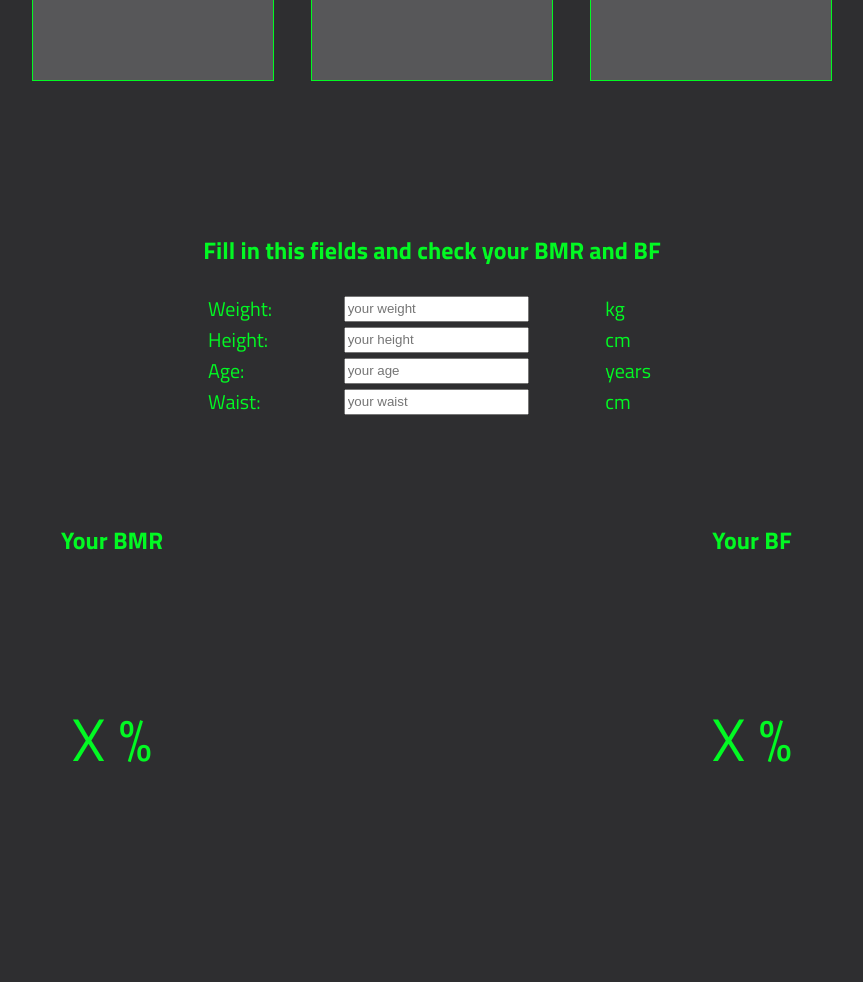
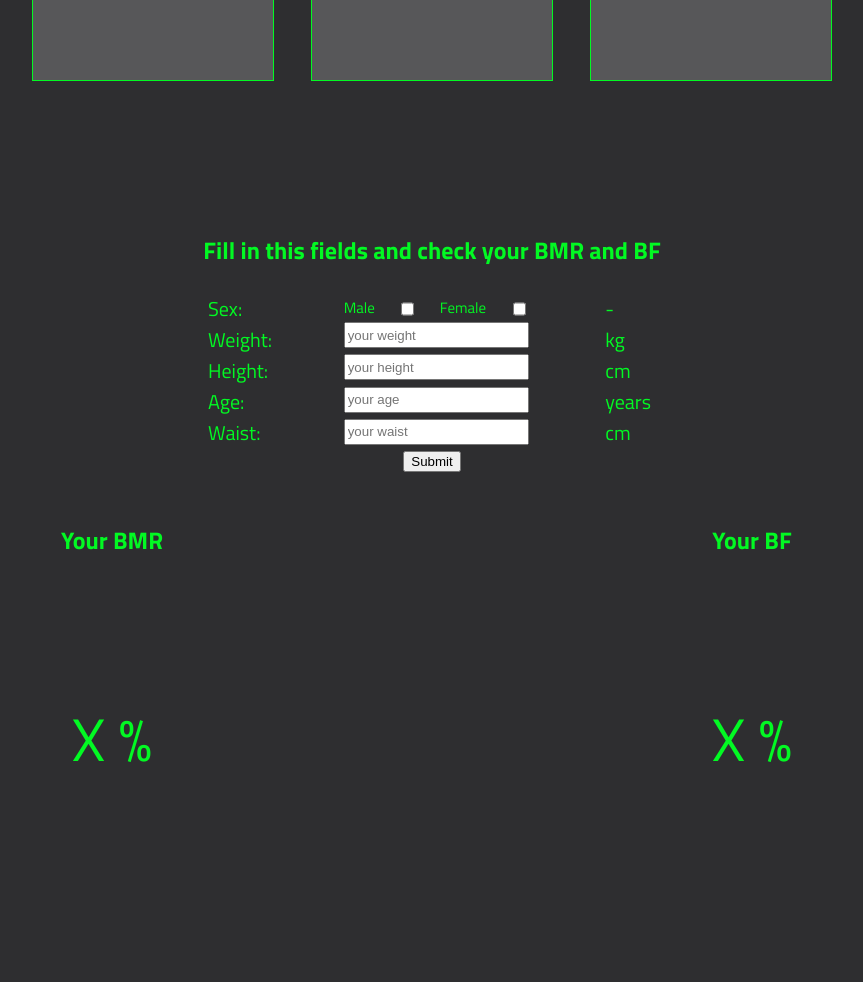
Before and after one commit to Glina1993/Gymsfit, a plain HTML site: page index.html in a window 1280 px wide. Shown: the part 1418-2400 px from the top of the page, without its empty margins (208-1071 px from the left). Drawn offline with Linux system fonts and the light colour scheme.

Commit message:
Main styling done vol. 2

```diff
--- a/css/style.css
+++ b/css/style.css
@@ -191,3 +191,35 @@ body {
     font-size: 60px;
     padding-top: 75px;
 }
+
+.sex-data {
+    width: 35%;
+    display: flex;
+    justify-content: space-between;
+    margin: auto;
+    position: relative;
+    top: 75px;
+    font-size: 20px;
+    line-height: 20px;
+}
+
+.sex-input {
+    display: flex;
+    justify-content: space-between;
+}
+
+.sex-input {
+    height: 20px;
+    font-size: 15px;
+}
+
+.sex-input p {
+    margin: 0;
+}
+
+.submit {
+    position: relative;
+    top: 75px;
+    margin: 0 auto;
+    text-align: center;
+}
--- a/index.html
+++ b/index.html
@@ -20,15 +20,12 @@
         <a class="nav-but" href="#">Calculator</a>
     </div>
 </div>
-
 <div class="home-container">
     <div class="intro">
         <h2>Looking for the best Gym calculator?</h2>
         <p>Here you are!</p>
     </div>
 </div>
-
-
 <div class="blog-container">
     <div class="blog-title">
     <h2>
@@ -36,7 +33,6 @@
     </h2>
     <a href="#">See more</a>
     </div>
-
     <div class="blog-grid">
         <div class="blog-row">
             <div class="blog-item"></div>
@@ -51,32 +47,39 @@
         </div>
     </div>
 </div>
-
 <div class="calc-container">
     <div class="inputs">
         <h2 class="calc-title"> Fill in this fields and check your BMR and BF</h2>
-
         <div class="data-container">
             <div class="inputs-name">
+                <p>Sex: </p>
                 <p>Weight: </p>
                 <p>Height: </p>
                 <p>Age: </p>
                 <p>Waist: </p>
             </div>
-
             <div class="inputs-val">
-                <input type="number" placeholder="your weight">
-                <input type="number" placeholder="your height">
-                <input type="number" placeholder="your age">
-                <input type="number" placeholder="your waist">
+                <div class="sex-input">
+                    <p>Male</p>
+                    <input type="checkbox" value="male">
+                    <p>Female</p>
+                    <input type="checkbox" value="female">
+                </div>
+                <input id="weight" type="number" placeholder="your weight" required>
+                <input id="height" type="number" placeholder="your height" required>
+                <input id="age" type="number" placeholder="your age" required>
+                <input id="waist" type="number" placeholder="your waist" required>
             </div>
-
             <div class="unit">
+                <p>-</p>
                 <p>kg</p>
                 <p>cm</p>
                 <p>years</p>
                 <p>cm</p>
             </div>
+        </div>
+        <div  class="submit">
+            <input type="submit">
         </div>
     </div>
     <div class="results">
@@ -93,10 +96,7 @@
                 <span id="bfResult">X</span> %
             </p>
         </div>
-
     </div>
-
-
 </div>
 </body>
 </html>
```
